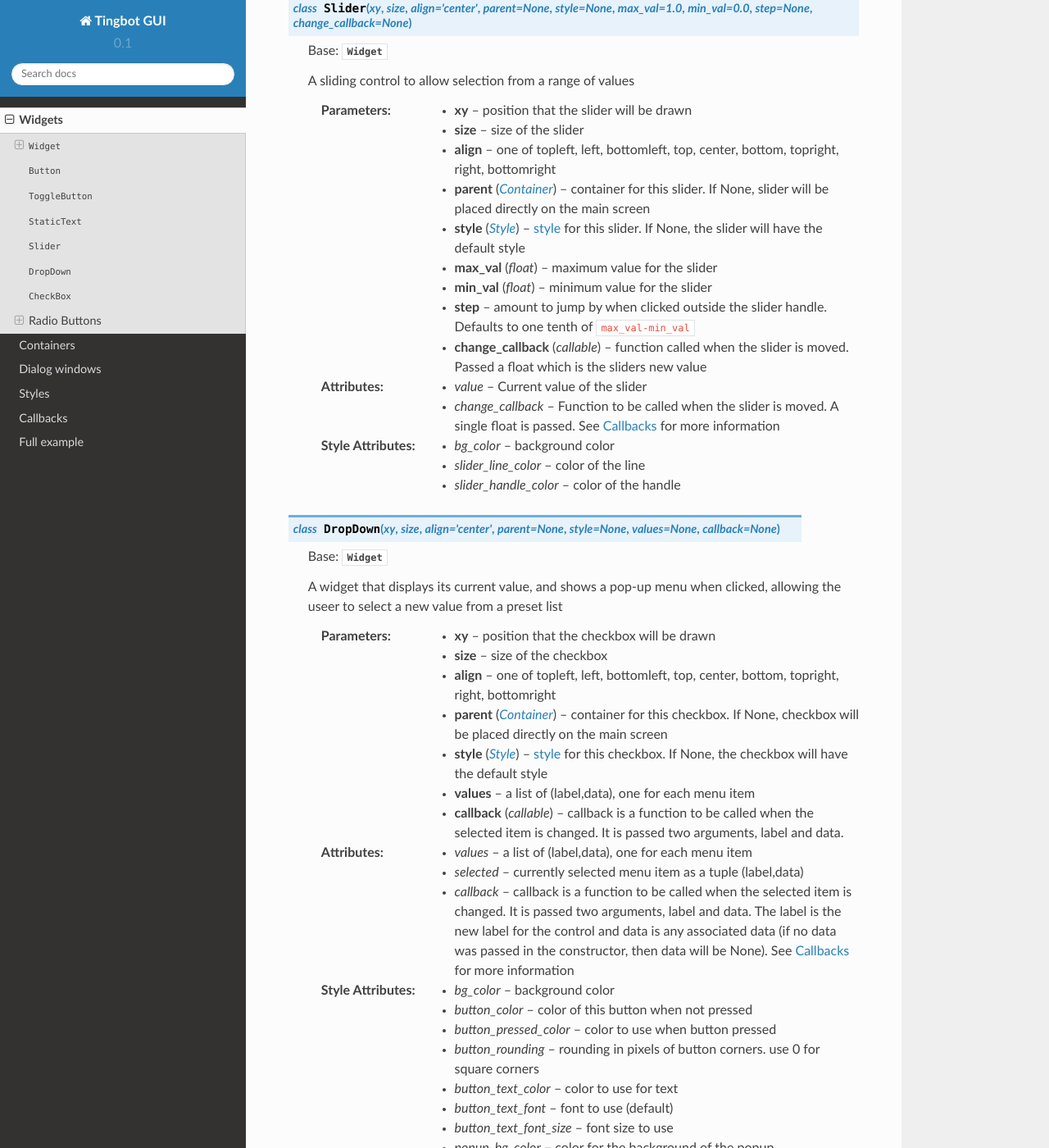
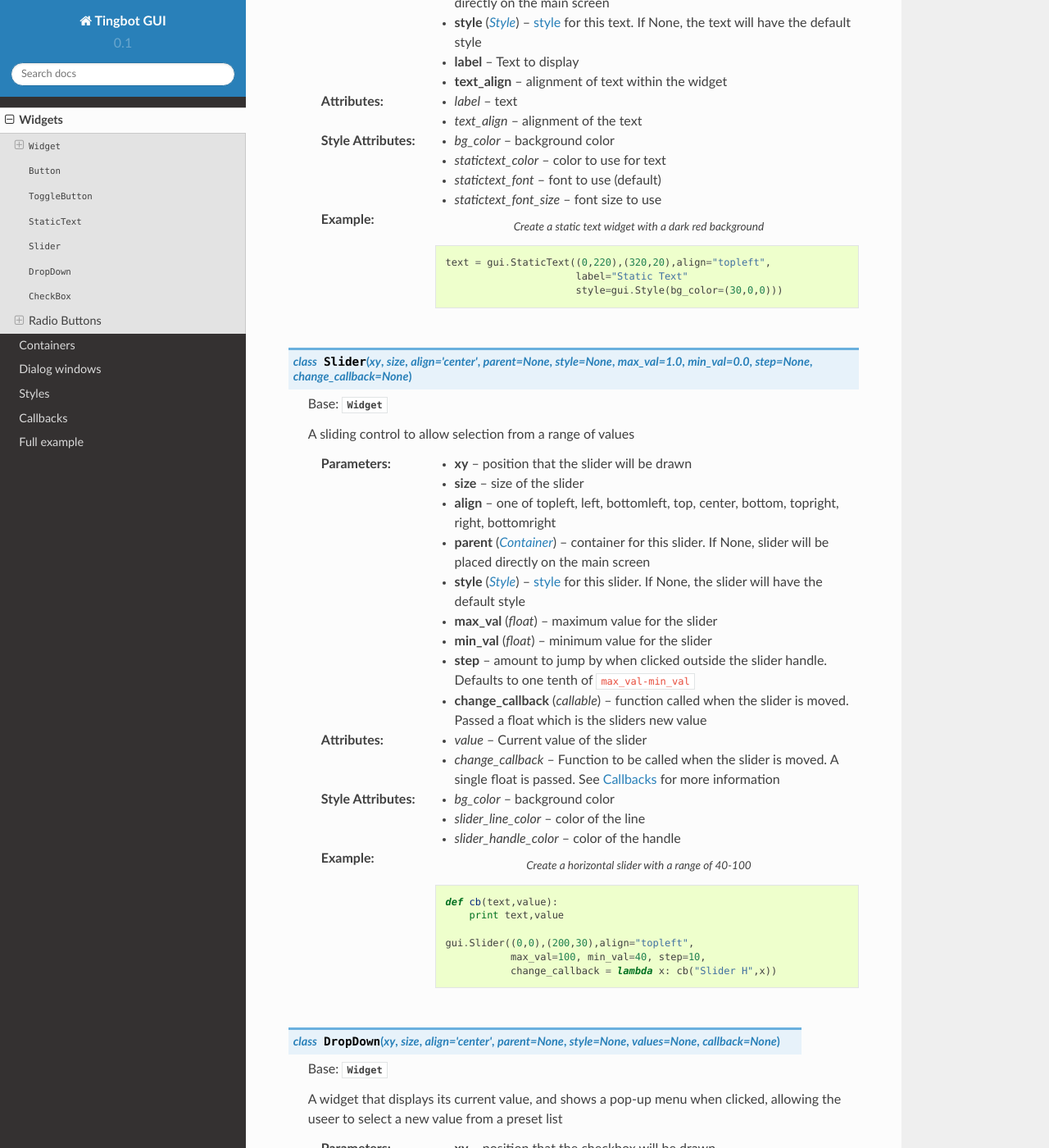
Before and after one commit to furbrain/tingbot-gui, a Sphinx documentation site: the page built from docs/widgets.rst, in a window 1280 px wide and 1400 px high, scrolled down 3579 px. Shown: the whole window at 82% size. Built offline with Sphinx 7.4.7 and the Read the Docs theme 2.0.0, drawn with Linux system fonts in a browser that asks for light colours; the version number is read from the project's files by our own code; some of the changed text lies outside the part shown.

Commit message:
Add example code to documentation

```diff
--- a/docs/style.rst
+++ b/docs/style.rst
@@ -36,6 +36,10 @@ Styles can be updated dynamically, even after the widget has been created
     :param \*\*kwargs: specify style attributes as required
     :returns: A new Style with attributes set as per kwargs, all others are as per default settings
 
+    .. py:method:: copy(self)
+
+        Return a copy of this style
+
 .. py:function:: get_default_style()
 
     :returns: The default style.
--- a/docs/widgets.rst
+++ b/docs/widgets.rst
@@ -86,6 +86,16 @@ There are several different elements that can be used in an interface, known as
         - *button_text_font* -- font to use (default)
         - *button_text_font_size* -- font size to use
 
+    :Example:
+        .. code-block:: python
+
+            def cb(text):
+                print text
+
+            button1 = gui.Button((0,0),(100,25),align="topleft",label="Button 1",
+                         callback = lambda: cb("Button 1"),
+                         long_click_callback = lambda: cb("Button 1(long"))
+
 .. py:class:: ToggleButton(xy, size, align="center", parent=None, style=None, label="OK", callback=None)
 
     Base: :class:`Widget`
@@ -115,6 +125,15 @@ There are several different elements that can be used in an interface, known as
         - *button_text_font* -- font to use (default)
         - *button_text_font_size* -- font size to use
 
+    :Example:
+        .. code-block:: python
+
+            def cb(text,value):
+                print text,value
+
+            button2 = gui.ToggleButton((0,30),(100,25),align="topleft",label="Toggle",
+                                        callback = lambda x: cb("Toggle Button",x))
+
 .. py:class:: StaticText(xy, size, align="center", parent=None, style=None, label="", text_align="center")
 
     Base: :class:`Widget`
@@ -138,6 +157,14 @@ There are several different elements that can be used in an interface, known as
         - *statictext_color* -- color to use for text
         - *statictext_font* -- font to use (default)
         - *statictext_font_size* -- font size to use
+
+    :Example:
+        .. code-block:: python
+            :caption: Create a static text widget with a dark red background
+
+            text = gui.StaticText((0,220),(320,20),align="topleft",
+                                  label="Static Text"
+                                  style=gui.Style(bg_color=(30,0,0)))
 
 .. py:class:: Slider(xy, size, align = "center", parent = None, style = None, max_val=1.0, min_val=0.0, step = None, change_callback=None)
 
@@ -165,6 +192,17 @@ There are several different elements that can be used in an interface, known as
         - *slider_line_color* -- color of the line
         - *slider_handle_color* -- color of the handle
 
+    :Example:
+        .. code-block:: python
+            :caption: Create a horizontal slider with a range of 40-100
+
+            def cb(text,value):
+                print text,value
+
+            gui.Slider((0,0),(200,30),align="topleft",
+                       max_val=100, min_val=40, step=10,
+                       change_callback = lambda x: cb("Slider H",x))
+
 .. py:class:: DropDown(xy, size, align="center", parent=None, style=None, values=None, callback=None)
 
     Base: :class:`Widget`
@@ -199,6 +237,19 @@ There are several different elements that can be used in an interface, known as
         - *button_text_font* -- font to use (default)
         - *button_text_font_size* -- font size to use
         - *popup_bg_color* -- color for the background of the popup
+
+    :Example:
+        .. code-block:: python
+            :caption: Create a dropdown menu with three options, one with associated data,
+                      the other two without
+
+            def cb(label, data):
+                print "Dropdown selected: ", label, data
+
+            dropdown1 = gui.DropDown((0,60),(100,25),align="topleft",
+                                     parent = button_panel.scrolled_area,
+                                     values = ("one",("two","data for item two"),"three"),
+                                     callback = cb)
 
 
 .. py:class:: CheckBox(xy, size, align="center", parent=None, style=None, label="OK", callback=None)
@@ -229,7 +280,16 @@ There are several different elements that can be used in an interface, known as
         - *checkbox_text_font* -- font to use (default)
         - *checkbox_text_font_size* -- font size to use
 
+    :Example:
+        .. code-block:: python
+            :caption: Create a checkbox control
 
+            def cb(label, data):
+                print label, data
+
+            gui.CheckBox((0,0),(100,25), align="topleft",
+                         label="Checkbox",
+                         callback=lambda x:cb("Checkbox",x))
 
 Radio Buttons
 -------------
```
Also changed, not shown: other parts of docs/widgets.rst (+1 -1 lines), docs/containers.rst (+25 -4 lines), docs/dialogs.rst (+24 -0 lines).
